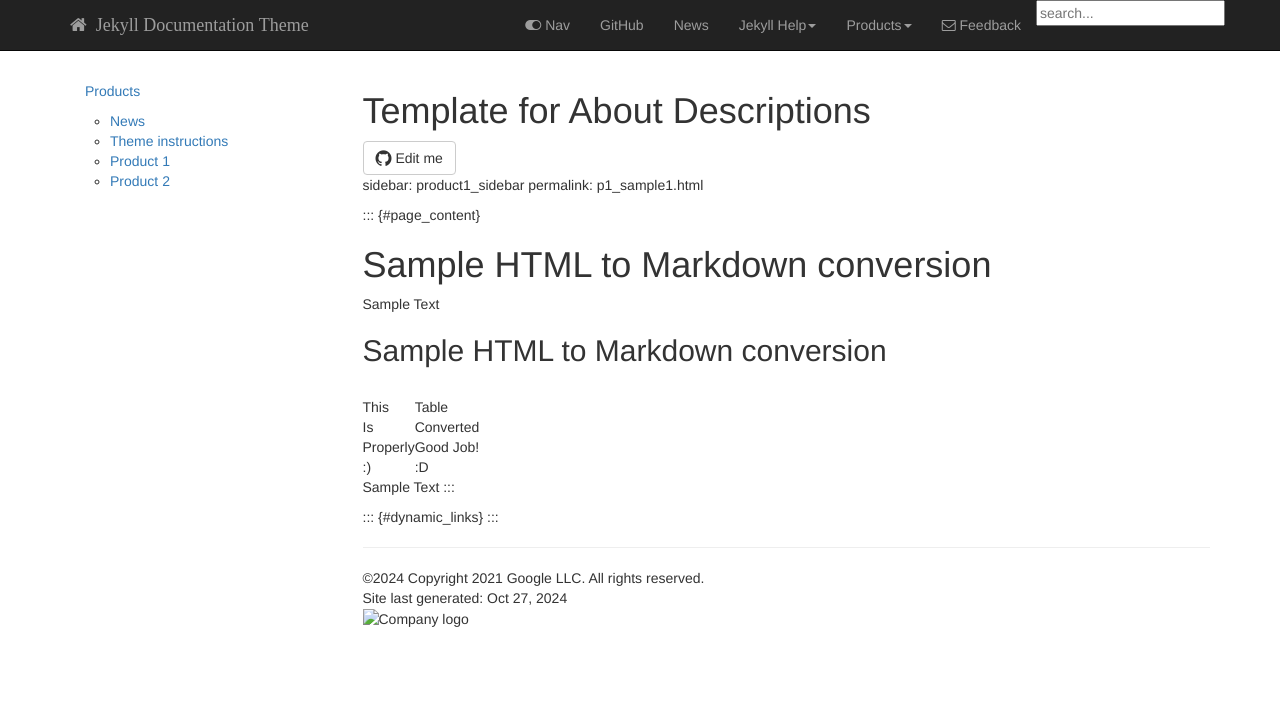
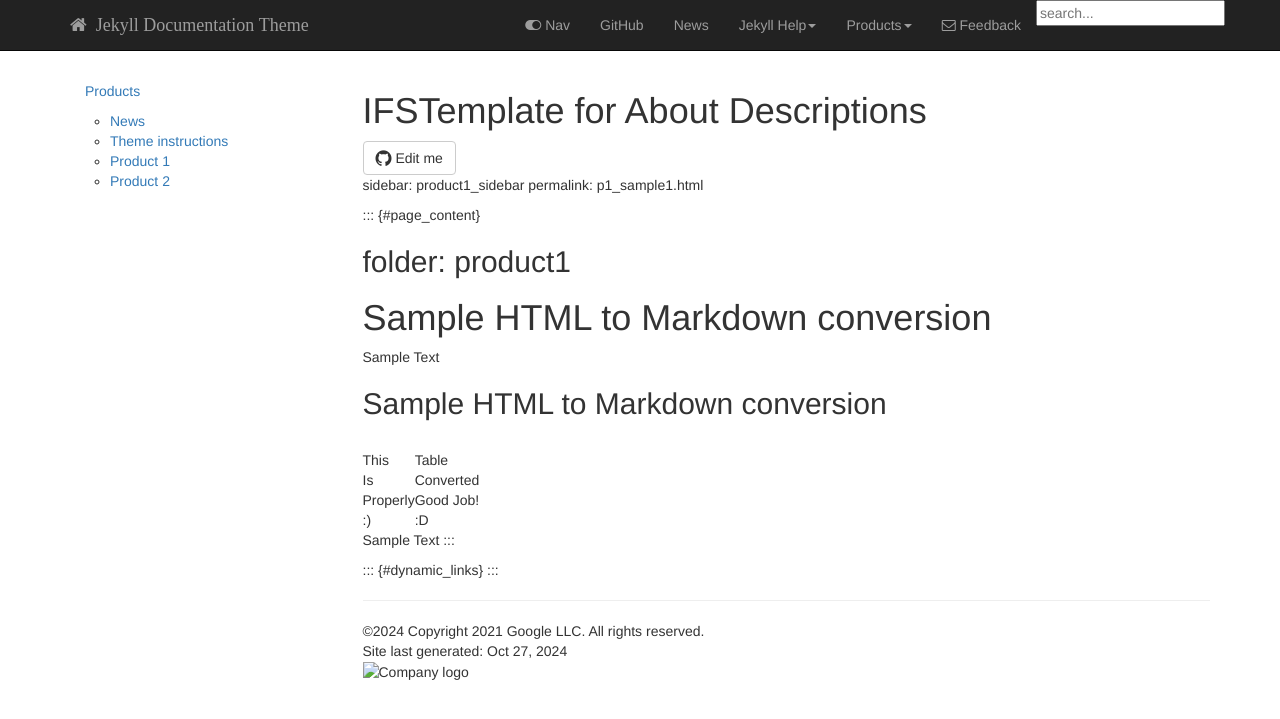
Before and after one commit to chanakavp/Ventechy, a Jekyll site: the page built from pages/product1/p1_HTML2markdown.md, in a window 1280 px wide. Shown: the top 719 px of the page. Built offline with Jekyll 4.4.1, drawn with Linux system fonts in a browser that asks for light colours; nearby versions of some CDN libraries; library files that are not in the unit come from our copies; comment, search, counter and statistics services are not loaded.

Commit message:
v2 second update/added front matter

```diff
--- a/pages/product1/p1_HTML2markdown.md
+++ b/pages/product1/p1_HTML2markdown.md
@@ -1,6 +1,5 @@
 ---
-GENERATOR: Microsoft FrontPage 12.0
-title: Template for About Descriptions
+title: IFSTemplate for About Descriptions
 keywords: sample
 ---
 
@@ -8,6 +7,9 @@ sidebar: product1_sidebar
 permalink: p1_sample1.html
 
 ::: {#page_content}
+
+folder: product1
+---
 
 # Sample HTML to Markdown conversion
 
```
